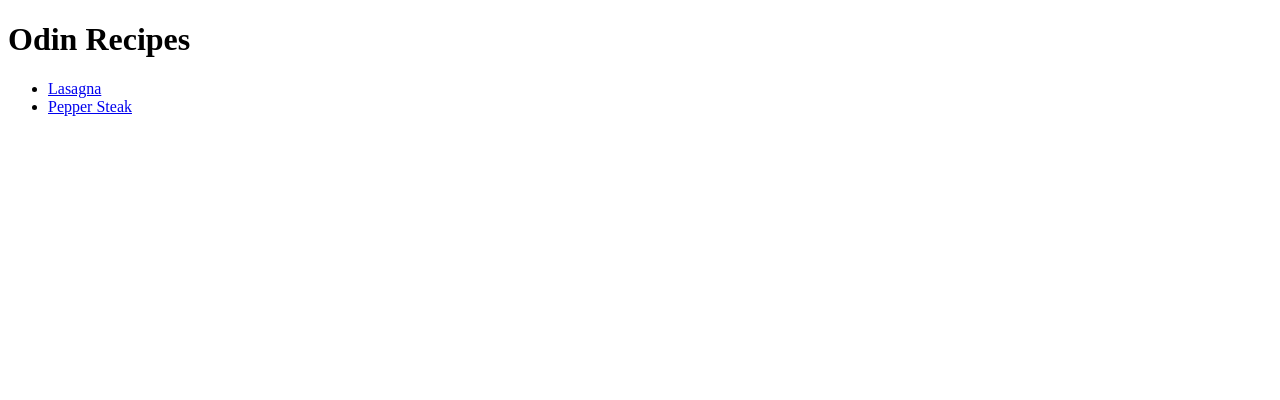
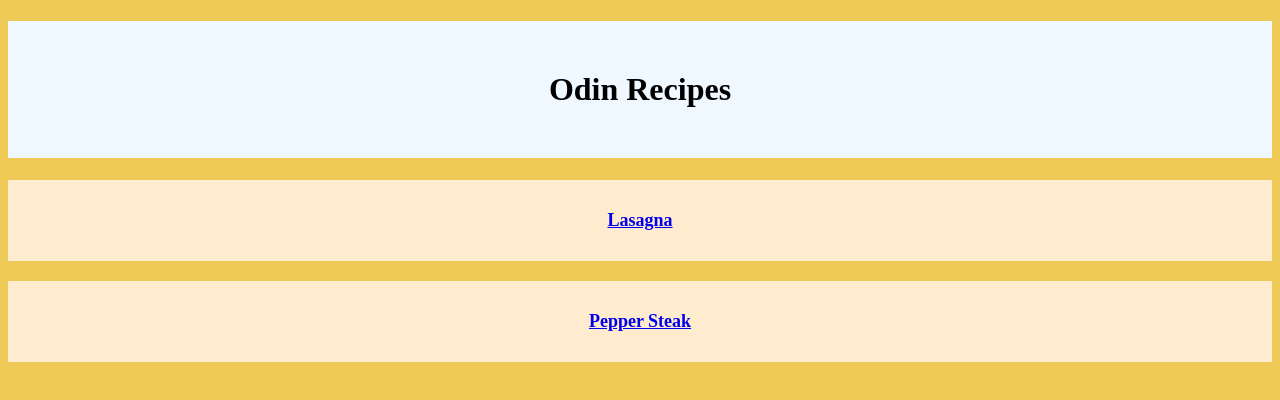
Before and after one commit to bassatjack/odin-recipes, a plain HTML site: page index.html in a window 1280 px wide. Drawn offline with Linux system fonts and the light colour scheme.

Commit message:
Add css file to style the homepage

```diff
--- a/index.html
+++ b/index.html
@@ -4,6 +4,7 @@
     <meta charset="UTF-8">
     <meta name="viewport" content="width=device-width, initial-scale=1.0">
     <title>Document</title>
+    <link rel="stylesheet" href="styles.css">
 </head>
 <body>
     <h1>Odin Recipes</h1>
--- /dev/null
+++ b/styles.css
@@ -0,0 +1,24 @@
+body{
+    background-color: #efc955;
+}
+h1 {
+    text-align: center;
+    background-color: aliceblue;
+    padding: 50px;
+}
+
+ul{
+    list-style-position: outside;
+    display: block;
+    padding: 0px;
+}
+
+li {
+    margin-top: 20px;
+    margin-bottom: 20px;
+    padding: 30px;
+    background-color: blanchedalmond;
+    text-align: center;
+    font-weight: bold;
+    font-size: large;
+}
```
